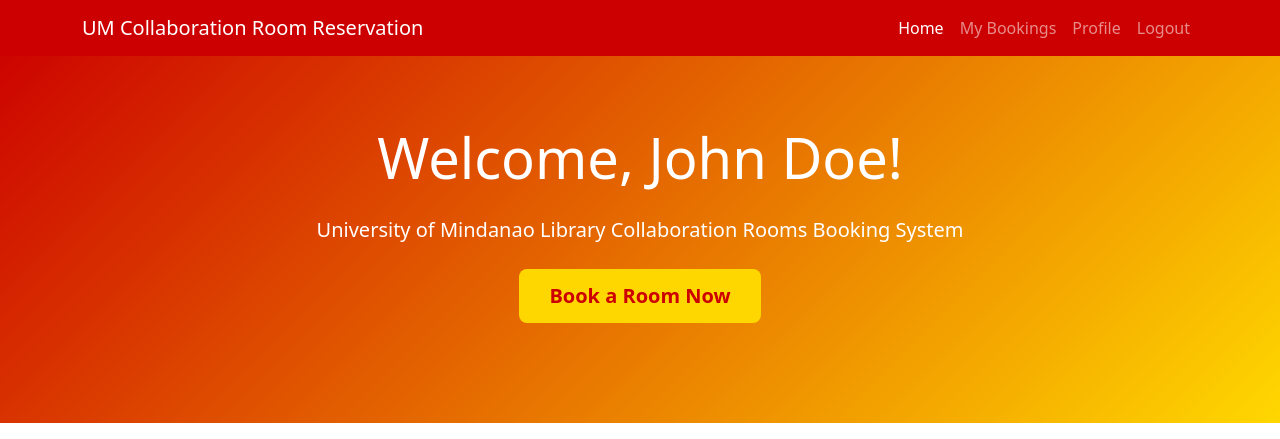
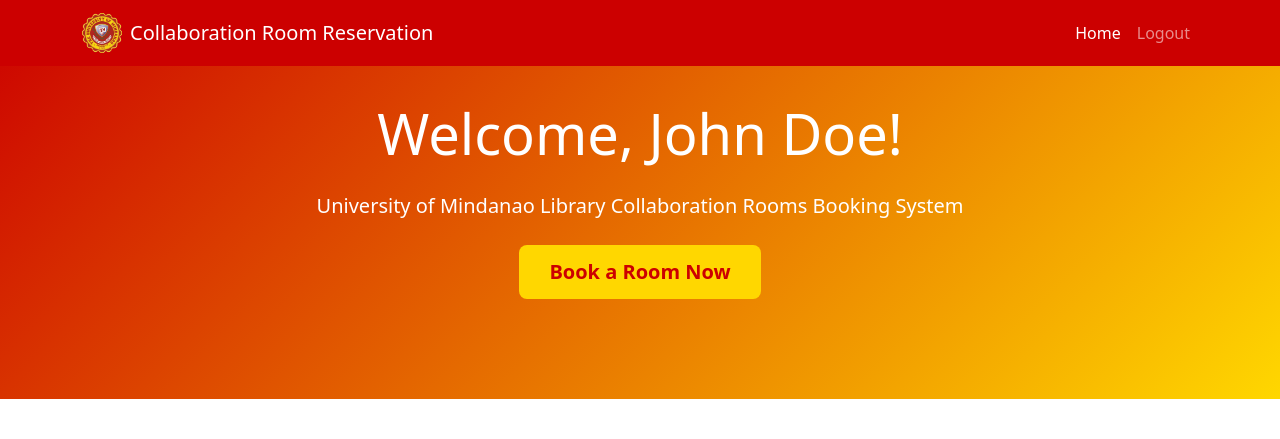
Before and after one commit to airo-coder/cst5l, a PHP site: page /student_home.php in a window 1280 px wide. Shown: the top 439 px of the page. Run offline with PHP 8.4, Linux system fonts and the light colour scheme.

Commit message:
Update student_home.php
updated some features

```diff
--- a/student_home.php
+++ b/student_home.php
@@ -1,4 +1,4 @@
-<<?php
+<?php
 session_start();
 
 // Temporary session bypass - remove these lines after implementing authentication
@@ -57,7 +57,10 @@ if (!isset($_SESSION['user_id'])) {
 <body>
     <nav class="navbar navbar-expand-lg navbar-dark navbar-custom fixed-top">
         <div class="container">
-            <a class="navbar-brand" href="student_home.php">UM Collaboration Room Reservation</a>
+            <a class="navbar-brand" href="student_home.php" style="display: flex; align-items: center;">
+                <img src="images/um-logo.png" alt="UM Logo" height="40" class="d-inline-block align-text-top">
+                <span class="ms-2">Collaboration Room Reservation</span>
+            </a>
             <button class="navbar-toggler" type="button" data-bs-toggle="collapse" data-bs-target="#navbarNav">
                 <span class="navbar-toggler-icon"></span>
             </button>
@@ -65,12 +68,6 @@ if (!isset($_SESSION['user_id'])) {
                 <ul class="navbar-nav ms-auto">
                     <li class="nav-item">
                         <a class="nav-link active" href="student_home.php">Home</a>
-                    </li>
-                    <li class="nav-item">
-                        <a class="nav-link" href="bookings.php">My Bookings</a>
-                    </li>
-                    <li class="nav-item">
-                        <a class="nav-link" href="profile.php">Profile</a>
                     </li>
                     <li class="nav-item">
                         <a class="nav-link" href="logout.php">Logout</a>
@@ -84,7 +81,7 @@ if (!isset($_SESSION['user_id'])) {
         <div class="container text-center">
             <h1 class="display-4 mb-4">Welcome, <?= htmlspecialchars($_SESSION['user_name']) ?>!</h1>
             <p class="lead mb-4">University of Mindanao Library Collaboration Rooms Booking System</p>
-            <a href="booking.php" class="btn btn-um btn-lg">Book a Room Now</a>
+            <a href="student_booking.php" class="btn btn-um btn-lg">Book a Room Now</a>
         </div>
     </section>
 
@@ -145,4 +142,5 @@ if (!isset($_SESSION['user_id'])) {
 
     <script src="https://cdn.jsdelivr.net/npm/bootstrap@5.3.0/dist/js/bootstrap.bundle.min.js"></script>
 </body>
+
 </html>
```
